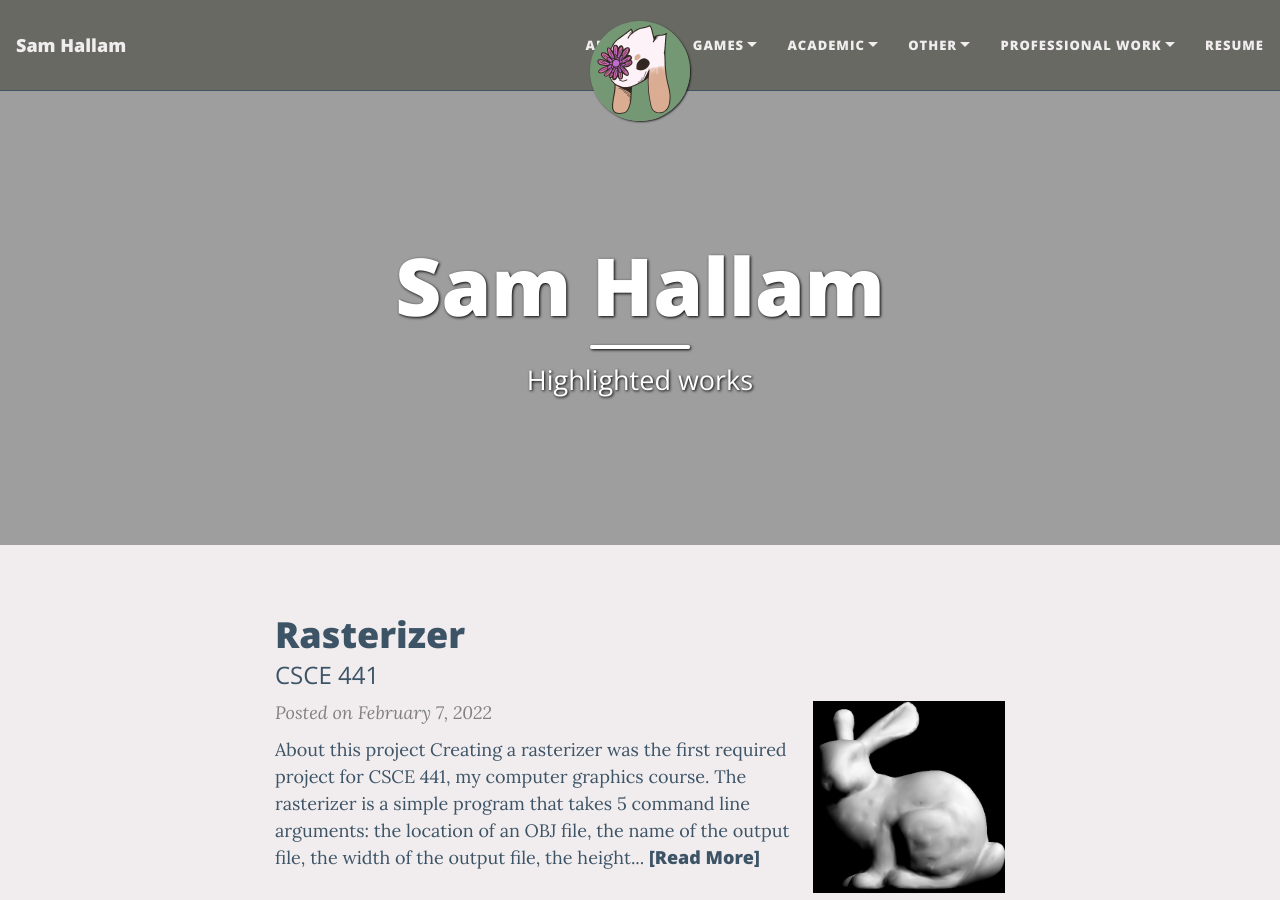
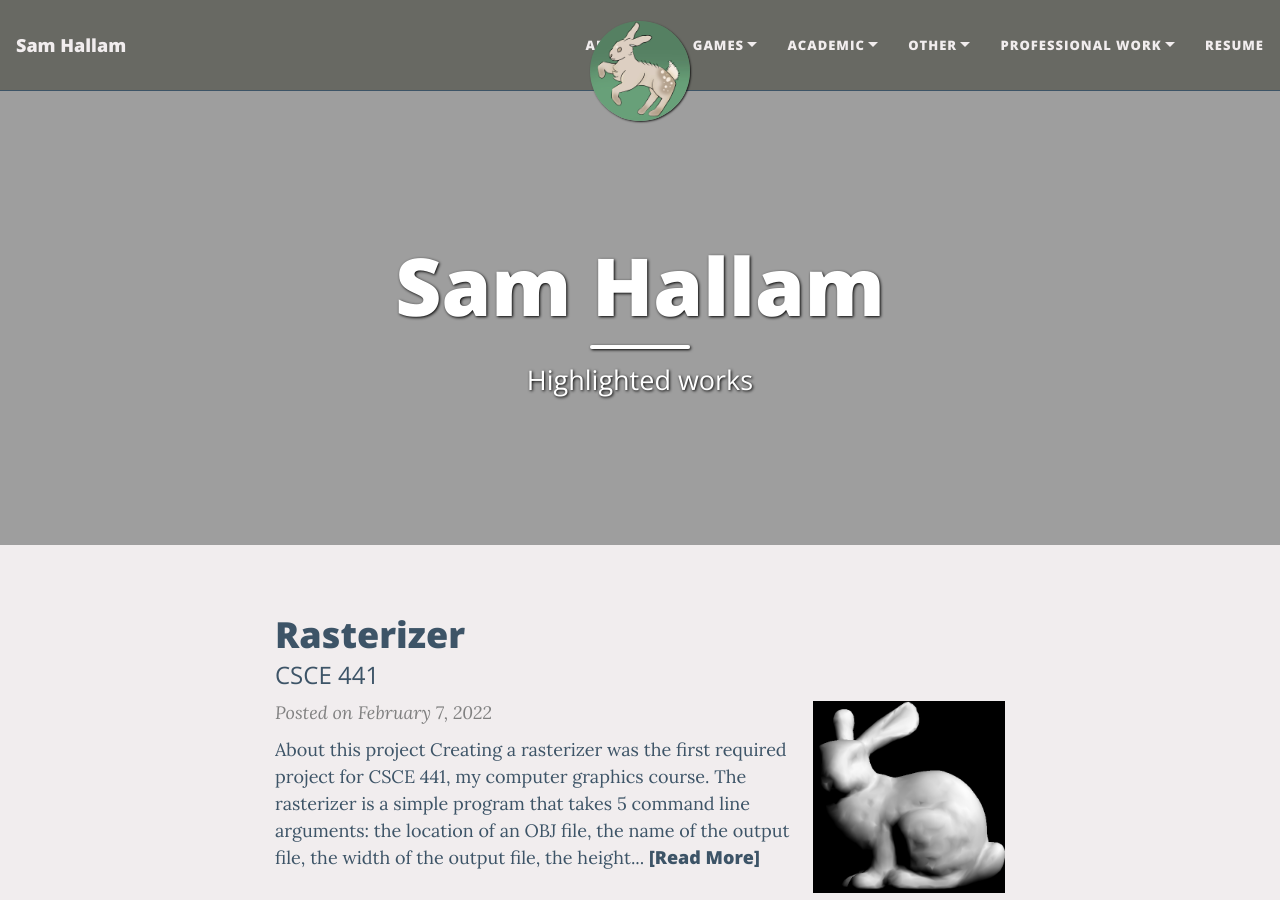
Before and after one commit to samanthemum/samanthemum.github.io, a Jekyll site: the page built from index.html, in a window 1280 px wide and 900 px high. Built offline with Jekyll 4.4.1, drawn with Linux system fonts in a browser that asks for light colours; nearby versions of some CDN libraries; the list of posts is cut into pages by our own code.

Commit message:
Added new logo

```diff
--- a/_config.yml
+++ b/_config.yml
@@ -38,7 +38,7 @@ navbar-links:
 
 # Image to show in the navigation bar - works best with a square image
 # Remove this parameter if you don't want an image in the navbar
-avatar: "/assets/img/icon.png"
+avatar: "/assets/img/rampant_rabbit.jpg"
 
 # By default, the image is cut into a circle. You can disable this behaviour by setting 'round-avatar: false'
 round-avatar: true
```
Also changed, not shown: assets/img/icon.png (deleted), assets/img/rampant_rabbit.jpg (added).
